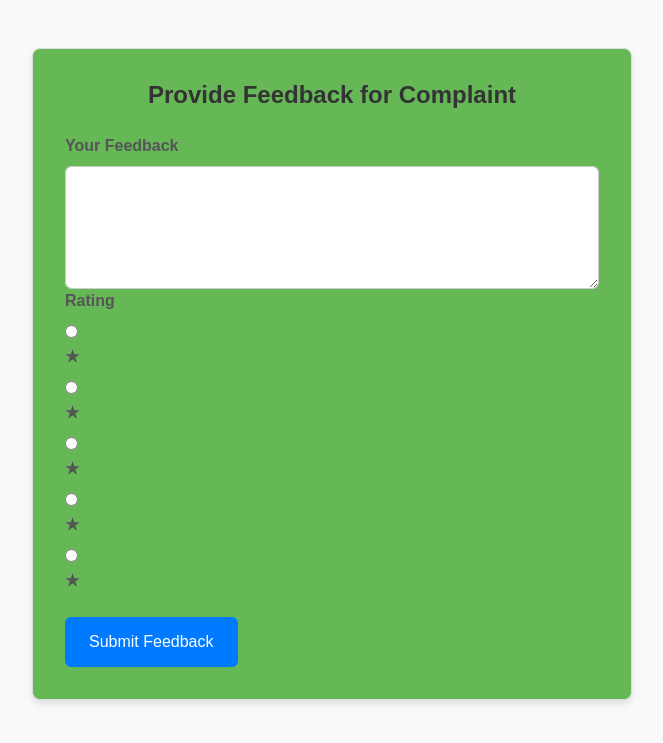
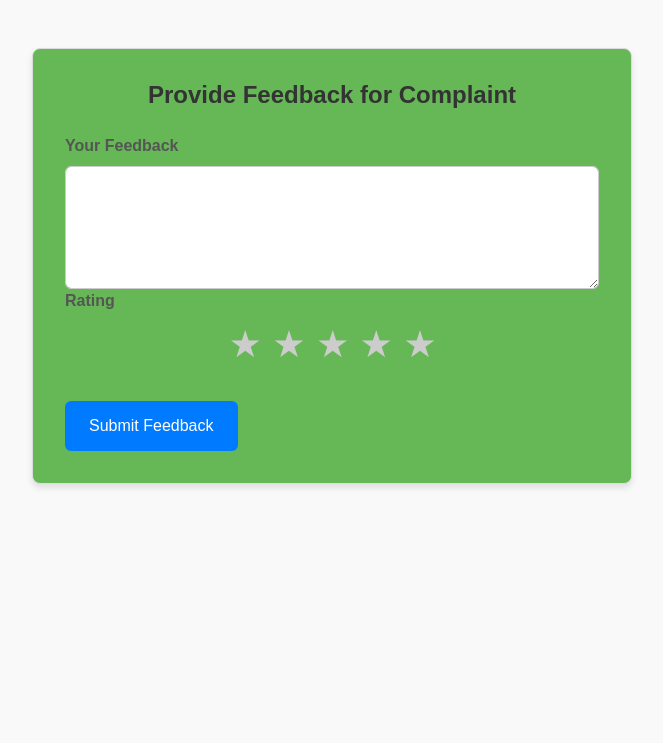
Before and after one commit to Vibhor0/final-year-project, a Flask app: template templates/feedback_form.html in a window 1280 px wide. Shown: the top 743 px of the page, without its empty margins (308-971 px from the left). Run offline with Flask 3, Linux system fonts and the light colour scheme; the template is opened without the code that fills it: values that come from a table or form of the project are taken from there, others are empty; data comes from the database, SQL or seed files in the repository; parts of the project's set-up code (start-up, migrations or seed data) failed here and were passed over; some libraries are stand-ins or nearby versions.

Commit message:
Update feedbackform.css

```diff
--- a/static/styles/feedbackform.css
+++ b/static/styles/feedbackform.css
@@ -100,3 +100,29 @@ body{
       text-align: center;
     }
   }
+
+  .rating {
+    direction: rtl; /* Right-to-left for proper star selection */
+    unicode-bidi: bidi-override;
+    display: flex;
+    justify-content: center;
+    gap: 5px; /* Adds spacing between stars */
+}
+
+.rating input {
+    display: none; /* Hide radio buttons */
+}
+
+.rating label {
+    font-size: 2rem;
+    color: #ccc;
+    cursor: pointer;
+    transition: color 0.3s;
+    padding: 0 5px; /* Ensure spacing between stars */
+}
+
+.rating input:checked ~ label,
+.rating label:hover,
+.rating label:hover ~ label {
+    color: #ffcc00; /* Yellow color when selected or hovered */
+}
```
